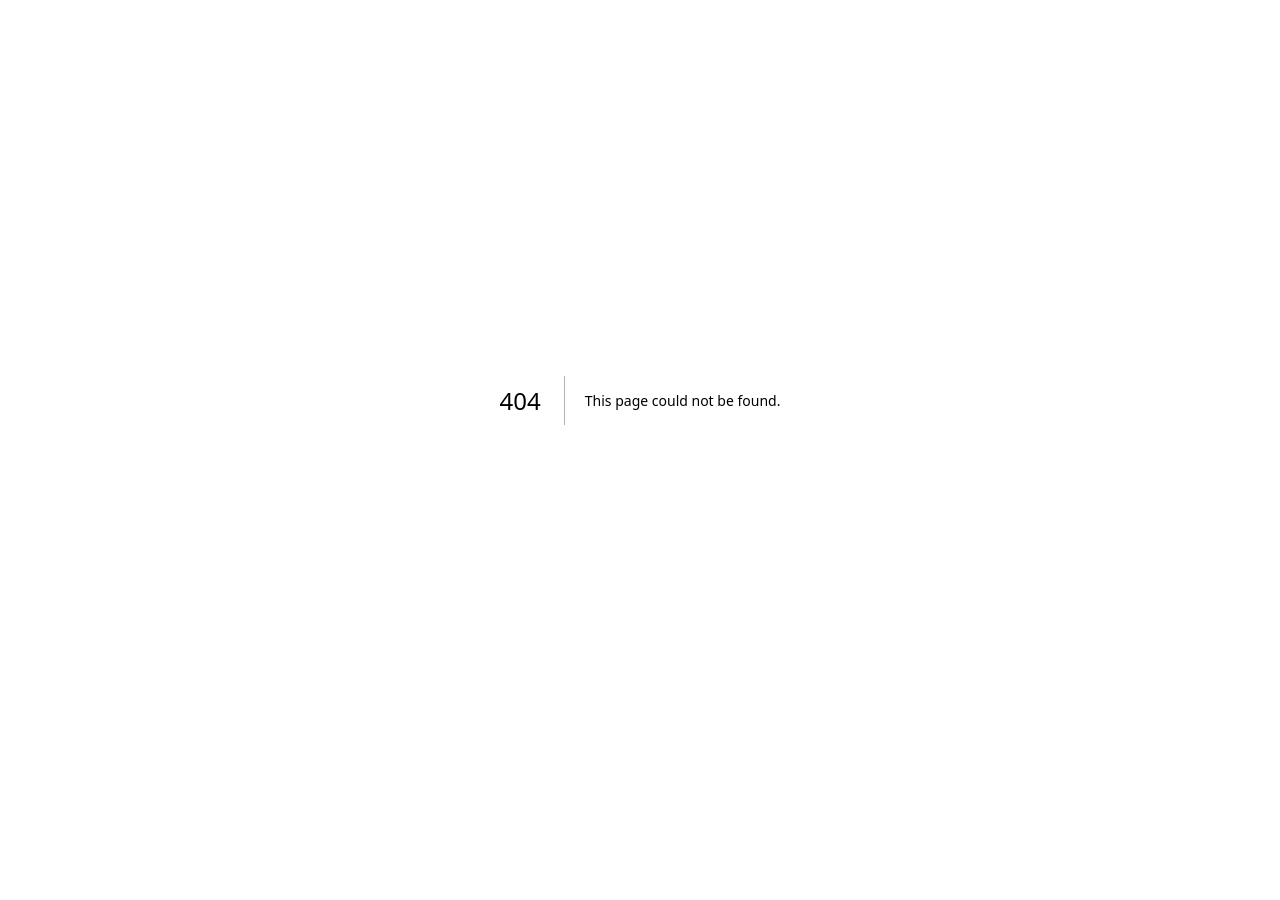
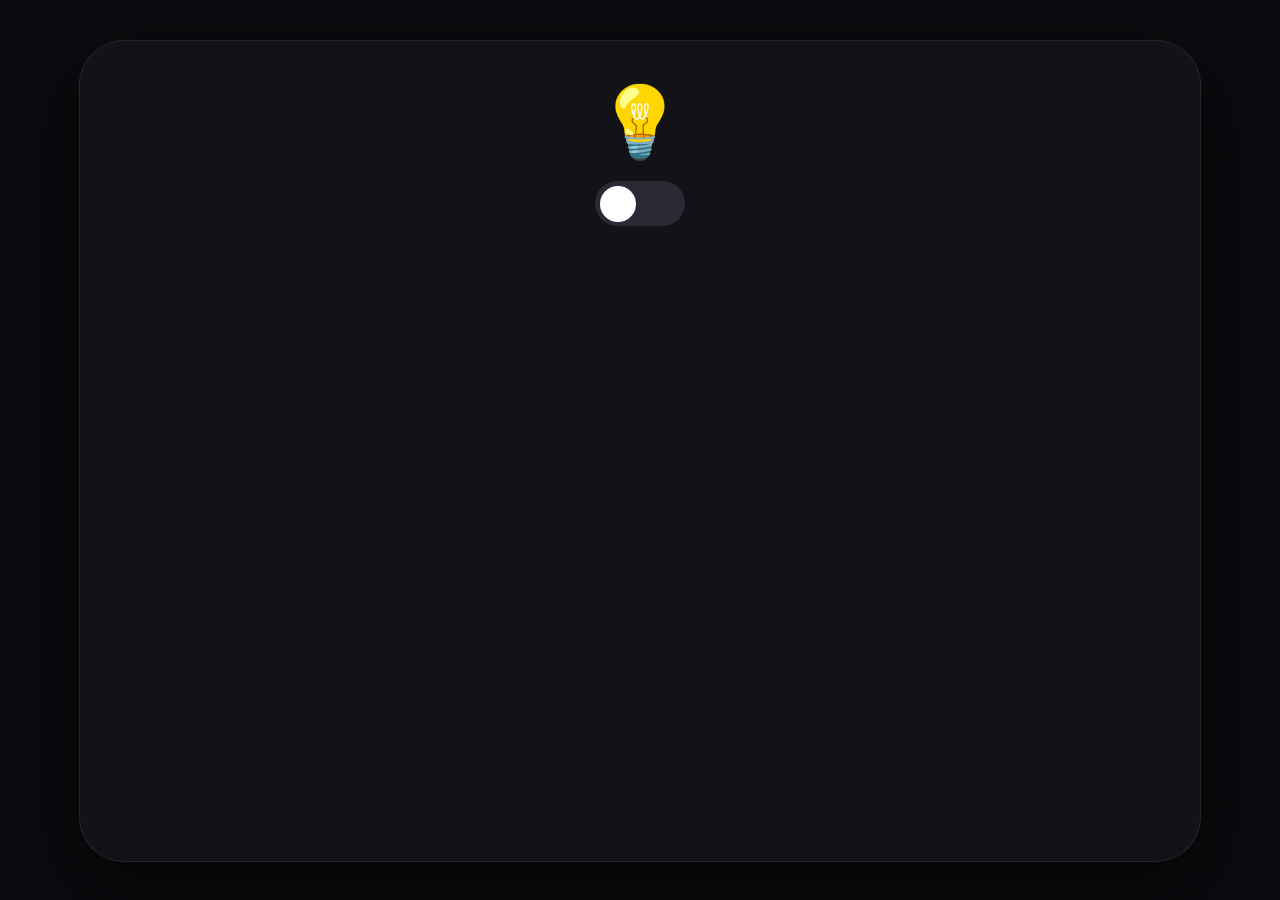
Before and after one commit to SayLoveYourLife/Story-My-Love, a Next.js app: page /letter in a window 1280 px wide. Before the commit this address had no page. Before the commit the page ends 800 px from the top, so only its background shows below. Built offline with nearby package versions, Linux system fonts and the light colour scheme.

Commit message:
Create page.js

```diff
--- /dev/null
+++ b/app/letter/page.js
@@ -0,0 +1,269 @@
+"use client";
+
+import { useState } from "react";
+
+export default function LetterPage() {
+  const [lightOn, setLightOn] = useState(false);
+  const [safeOpen, setSafeOpen] = useState(false);
+  const [code, setCode] = useState("");
+  const [success, setSuccess] = useState(false);
+
+  const checkCode = () => {
+    if (code === "01:16:27") {
+      setSuccess(true);
+    }
+  };
+
+  return (
+    <main
+      style={{
+        minHeight: "100vh",
+        background: lightOn
+          ? "linear-gradient(180deg, #fff6f8 0%, #fff0f5 100%)"
+          : "#0b0b0f",
+        transition: "1s",
+        position: "relative",
+        overflow: "hidden",
+        fontFamily: "serif",
+        display: "flex",
+        justifyContent: "center",
+        alignItems: "center",
+        padding: "40px",
+      }}
+    >
+      {/* glow */}
+      {lightOn && (
+        <>
+          <div
+            style={{
+              position: "absolute",
+              width: "700px",
+              height: "700px",
+              borderRadius: "50%",
+              background: "rgba(255,182,193,0.25)",
+              filter: "blur(120px)",
+              top: "-250px",
+              right: "-150px",
+            }}
+          />
+
+          <div
+            style={{
+              position: "absolute",
+              width: "500px",
+              height: "500px",
+              borderRadius: "50%",
+              background: "rgba(255,255,255,0.9)",
+              filter: "blur(90px)",
+              bottom: "-150px",
+              left: "-120px",
+            }}
+          />
+        </>
+      )}
+
+      {/* комната */}
+      <div
+        style={{
+          position: "relative",
+          zIndex: 2,
+          width: "100%",
+          maxWidth: "1000px",
+          height: "700px",
+          borderRadius: "45px",
+          background: lightOn
+            ? "rgba(255,255,255,0.45)"
+            : "rgba(20,20,25,0.95)",
+          backdropFilter: "blur(18px)",
+          border: lightOn
+            ? "1px solid rgba(255,255,255,0.7)"
+            : "1px solid rgba(255,255,255,0.08)",
+          boxShadow: lightOn
+            ? "0 30px 80px rgba(255,182,193,0.25)"
+            : "0 30px 80px rgba(0,0,0,0.6)",
+          transition: "1s",
+          padding: "60px",
+        }}
+      >
+        {/* лампа */}
+        <div
+          style={{
+            position: "absolute",
+            top: "40px",
+            left: "50%",
+            transform: "translateX(-50%)",
+            fontSize: "70px",
+            filter: lightOn
+              ? "drop-shadow(0 0 25px #fff7b0)"
+              : "none",
+            transition: "0.6s",
+          }}
+        >
+          💡
+        </div>
+
+        {/* переключатель */}
+        <button
+          onClick={() => setLightOn(!lightOn)}
+          style={{
+            position: "absolute",
+            top: "140px",
+            left: "50%",
+            transform: "translateX(-50%)",
+            width: "90px",
+            height: "45px",
+            borderRadius: "999px",
+            border: "none",
+            background: lightOn ? "#ffdbe8" : "#2a2a35",
+            cursor: "pointer",
+            transition: "0.5s",
+            boxShadow: lightOn
+              ? "0 0 25px rgba(255,182,193,0.5)"
+              : "none",
+          }}
+        >
+          <div
+            style={{
+              width: "36px",
+              height: "36px",
+              borderRadius: "50%",
+              background: "white",
+              transform: lightOn
+                ? "translateX(22px)"
+                : "translateX(-22px)",
+              transition: "0.4s",
+              margin: "0 auto",
+            }}
+          />
+        </button>
+
+        {/* текст */}
+        {lightOn && (
+          <div
+            style={{
+              marginTop: "230px",
+              textAlign: "center",
+              animation: "fade 1s ease",
+            }}
+          >
+            <h1
+              style={{
+                fontSize: "60px",
+                color: "#52343e",
+                fontWeight: "400",
+                lineHeight: "1.2",
+              }}
+            >
+              не так быстро,
+              <br />
+              моя хорошая 🌸
+            </h1>
+
+            <p
+              style={{
+                marginTop: "35px",
+                fontSize: "28px",
+                color: "#7b5a65",
+                lineHeight: "1.8",
+              }}
+            >
+              сначала напиши мне
+              <br />
+              и получи код.
+            </p>
+
+            {/* сейф */}
+            <div
+              onClick={() => setSafeOpen(true)}
+              style={{
+                marginTop: "80px",
+                fontSize: "90px",
+                cursor: "pointer",
+                transition: "0.3s",
+              }}
+            >
+              🔐
+            </div>
+          </div>
+        )}
+
+        {/* ввод кода */}
+        {safeOpen && (
+          <div
+            style={{
+              position: "absolute",
+              bottom: "50px",
+              left: "50%",
+              transform: "translateX(-50%)",
+              width: "420px",
+              padding: "35px",
+              borderRadius: "30px",
+              background: "rgba(255,255,255,0.7)",
+              backdropFilter: "blur(18px)",
+              textAlign: "center",
+              boxShadow:
+                "0 20px 50px rgba(255,182,193,0.25)",
+            }}
+          >
+            <p
+              style={{
+                fontSize: "22px",
+                color: "#6f505b",
+                marginBottom: "20px",
+              }}
+            >
+              введи код:
+            </p>
+
+            <input
+              value={code}
+              onChange={(e) => setCode(e.target.value)}
+              placeholder="00:00:00"
+              style={{
+                width: "100%",
+                padding: "18px",
+                borderRadius: "18px",
+                border: "none",
+                fontSize: "22px",
+                textAlign: "center",
+                outline: "none",
+                marginBottom: "20px",
+              }}
+            />
+
+            <button
+              onClick={checkCode}
+              style={{
+                padding: "16px 40px",
+                borderRadius: "999px",
+                border: "none",
+                background:
+                  "linear-gradient(135deg, #ffffff 0%, #ffdce8 100%)",
+                fontSize: "20px",
+                cursor: "pointer",
+                color: "#7a5060",
+              }}
+            >
+              открыть
+            </button>
+
+            {success && (
+              <div
+                style={{
+                  marginTop: "30px",
+                  fontSize: "28px",
+                  color: "#52343e",
+                  lineHeight: "1.7",
+                }}
+              >
+                🌸 Вечное сияние
+                <br />
+                чистого разума
+              </div>
+            )}
+          </div>
+        )}
+      </div>
+    </main>
+  );
+}
```
